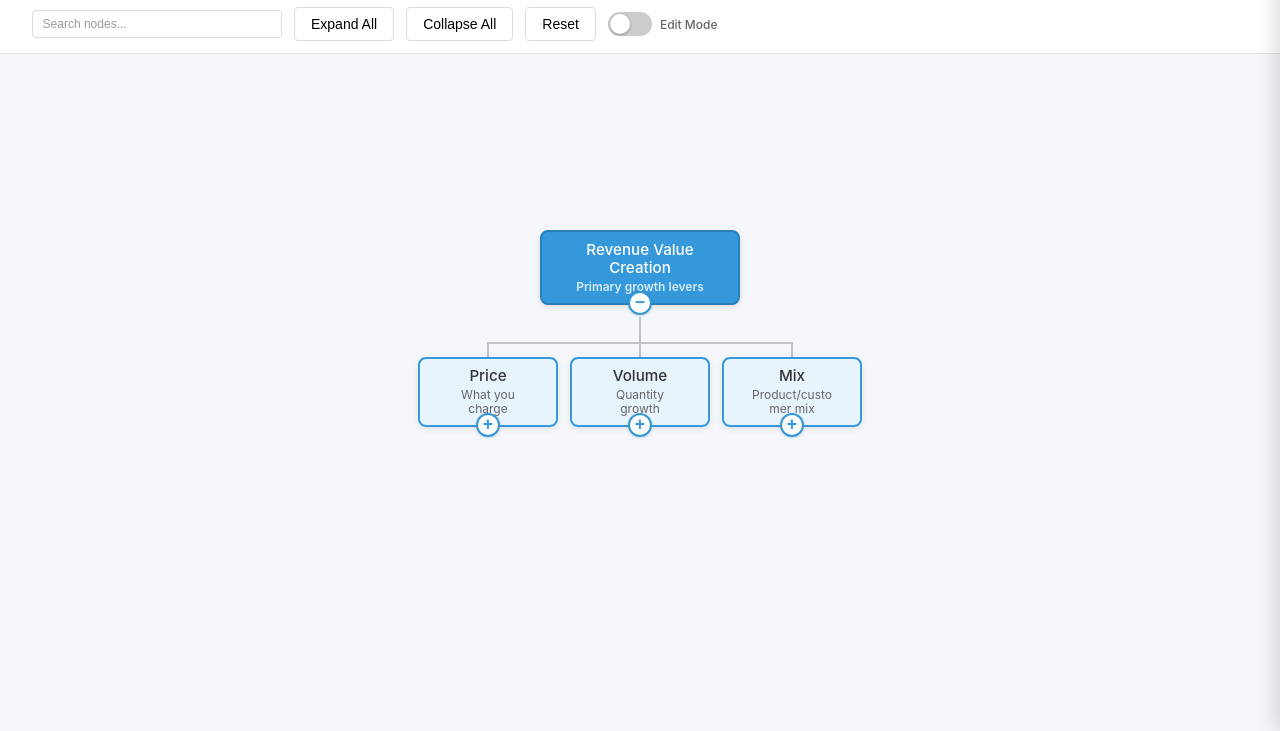
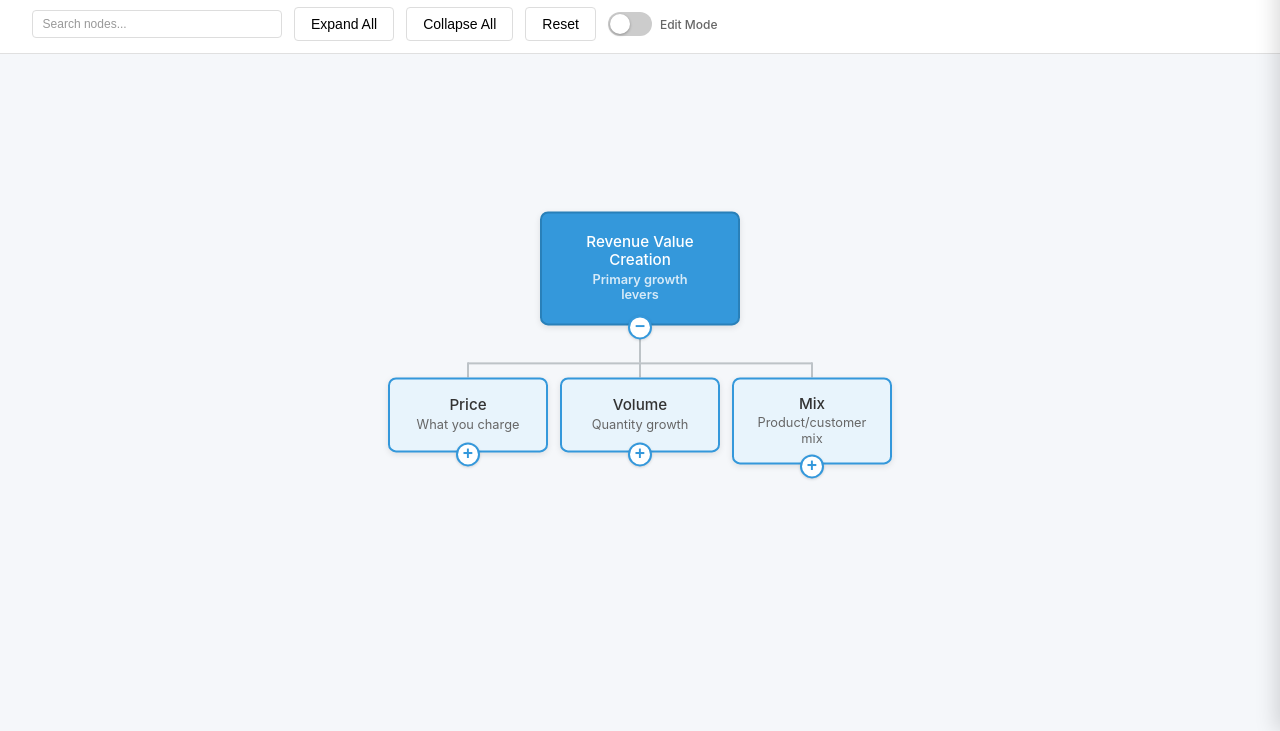
Before and after one commit to charlesart/value-tree-app-, a website: page index.html in a window 1280 px wide. Shown: the part 69-800 px from the top of the page. Drawn offline with Linux system fonts and the light colour scheme; no server answers.

Commit message:
Increase node box sizes to fit longer text
- Larger boxes on mobile, tablet, and desktop
- min-height instead of fixed height for flexibility
- Larger description font sizes for readability
- Adjusted toggle button positioning

Co-Authored-By: Claude Opus 4.5 <noreply@anthropic.com>

```diff
--- a/styles.css
+++ b/styles.css
@@ -317,9 +317,9 @@ nav a.disabled {
     background: white;
     border: 2px solid #3498db;
     border-radius: 6px;
-    padding: 0.4rem 0.5rem 0.6rem 0.5rem;
-    width: 100px;
-    min-height: 46px;
+    padding: 0.5rem 0.5rem 0.7rem 0.5rem;
+    width: 120px;
+    min-height: 55px;
     height: auto;
     text-align: center;
     position: relative;
@@ -335,30 +335,30 @@ nav a.disabled {
     color: white;
     border-color: #2980b9;
     font-weight: 600;
-    width: 120px;
-    height: 55px;
+    width: 140px;
+    min-height: 60px;
     padding: 0.6rem 1rem;
 }
 
 .node.level-1 {
     background: #e8f4fc;
     border-color: #3498db;
-    width: 90px;
-    height: 50px;
+    width: 120px;
+    min-height: 55px;
 }
 
 .node.level-2 {
     background: #fff9e6;
     border-color: #f39c12;
-    width: 100px;
-    height: 50px;
+    width: 130px;
+    min-height: 55px;
 }
 
 .node.level-3 {
     background: #e8f8f5;
     border-color: #1abc9c;
-    width: 90px;
-    height: 50px;
+    width: 130px;
+    min-height: 60px;
 }
 
 .node-title {
@@ -508,30 +508,30 @@ nav a.disabled {
 
     .node {
         padding: 0.75rem 1rem;
-        width: 110px;
-        height: 58px;
+        width: 140px;
+        min-height: 65px;
         border-radius: 8px;
     }
 
     .node.root {
-        width: 160px;
-        height: 62px;
+        width: 170px;
+        min-height: 70px;
         padding: 0.9rem 1.5rem;
     }
 
     .node.level-1 {
-        width: 110px;
-        height: 58px;
+        width: 140px;
+        min-height: 65px;
     }
 
     .node.level-2 {
-        width: 120px;
-        height: 58px;
+        width: 150px;
+        min-height: 65px;
     }
 
     .node.level-3 {
-        width: 110px;
-        height: 58px;
+        width: 150px;
+        min-height: 70px;
     }
 
     .node-title {
@@ -539,13 +539,13 @@ nav a.disabled {
     }
 
     .node-description {
-        font-size: 0.65rem;
+        font-size: 0.7rem;
     }
 
     .toggle-btn {
         width: 22px;
         height: 22px;
-        bottom: -11px;
+        bottom: -14px;
         font-size: 1rem;
     }
 
@@ -605,30 +605,30 @@ nav a.disabled {
     }
 
     .node {
-        padding: 1rem 1.5rem;
-        width: 140px;
-        height: 70px;
+        padding: 1rem 1.25rem;
+        width: 160px;
+        min-height: 75px;
     }
 
     .node.root {
         width: 200px;
-        height: 75px;
+        min-height: 80px;
         padding: 1.25rem 2rem;
     }
 
     .node.level-1 {
-        width: 140px;
-        height: 70px;
+        width: 160px;
+        min-height: 75px;
     }
 
     .node.level-2 {
-        width: 150px;
-        height: 70px;
+        width: 170px;
+        min-height: 75px;
     }
 
     .node.level-3 {
-        width: 140px;
-        height: 70px;
+        width: 170px;
+        min-height: 80px;
     }
 
     .node-title {
@@ -636,13 +636,13 @@ nav a.disabled {
     }
 
     .node-description {
-        font-size: 0.75rem;
+        font-size: 0.8rem;
     }
 
     .toggle-btn {
         width: 24px;
         height: 24px;
-        bottom: -12px;
+        bottom: -16px;
         font-size: 1.1rem;
     }
 
```
